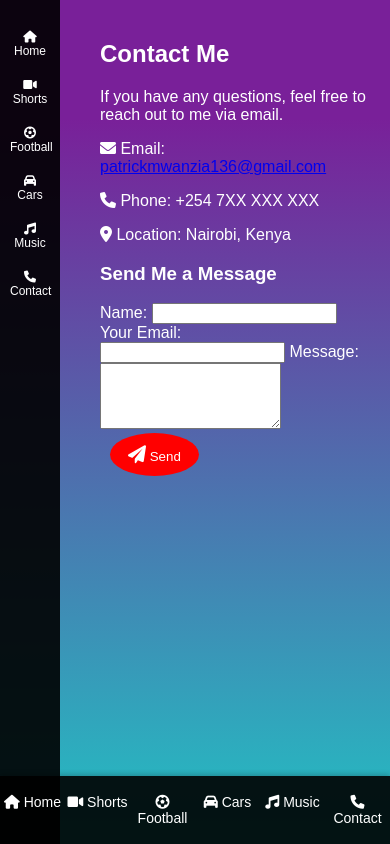
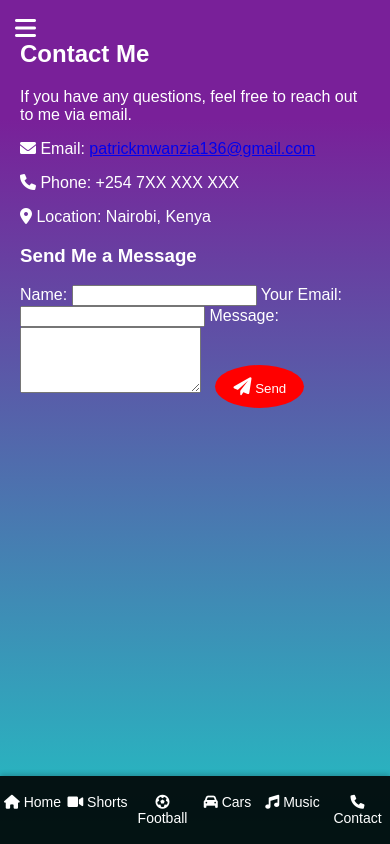
Before and after one commit to Rick45Patrick/vidnexus, a plain HTML site: page contacts.html in a window 390 px wide. Drawn offline with Linux system fonts and the light colour scheme.

Commit message:
Update contacts.html

```diff
--- a/contacts.html
+++ b/contacts.html
@@ -7,8 +7,49 @@
     <link rel="icon" type="image/webp" href="vid.webp">
     <link rel="stylesheet" href="https://cdnjs.cloudflare.com/ajax/libs/font-awesome/6.0.0/css/all.min.css">
     <link rel="stylesheet" href="vidnexus.css">
+    <script>
+        function toggleSidebar() {
+            var sidebar = document.querySelector(".sidebar");
+            sidebar.classList.toggle("open");
+        }
+    </script>
+    <style>
+        .menu-icon {
+            display: none;
+            font-size: 24px;
+            cursor: pointer;
+            color: white;
+            position: fixed;
+            top: 15px;
+            left: 15px;
+            z-index: 1000;
+        }
+
+        @media screen and (max-width: 768px) {
+            .sidebar {
+                width: 0;
+                overflow: hidden;
+                transition: width 0.3s;
+                position: fixed;
+            }
+            .sidebar.open {
+                width: 200px;
+            }
+            .menu-icon {
+                display: block;
+            }
+            .main-content {
+                margin-left: 0;
+            }
+        }
+    </style>
 </head>
 <body>
+    <!-- Menu Icon for Mobile -->
+    <div class="menu-icon" onclick="toggleSidebar()">
+        <i class="fa fa-bars"></i>
+    </div>
+
     <!-- Sidebar Navigation -->
     <div class="sidebar">
         <a href="yooo.html"><i class="fa fa-home"></i> Home</a>
```
